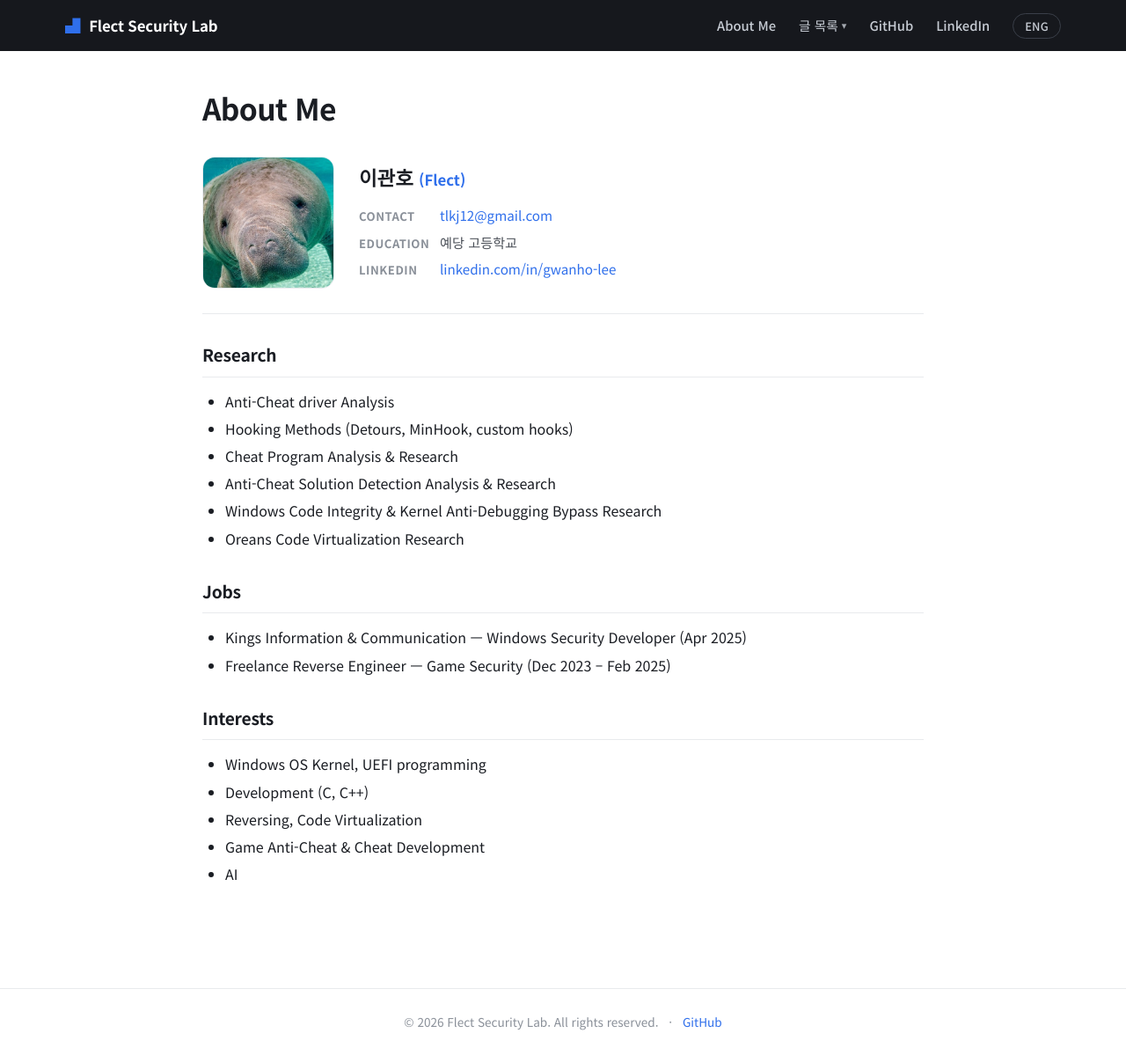
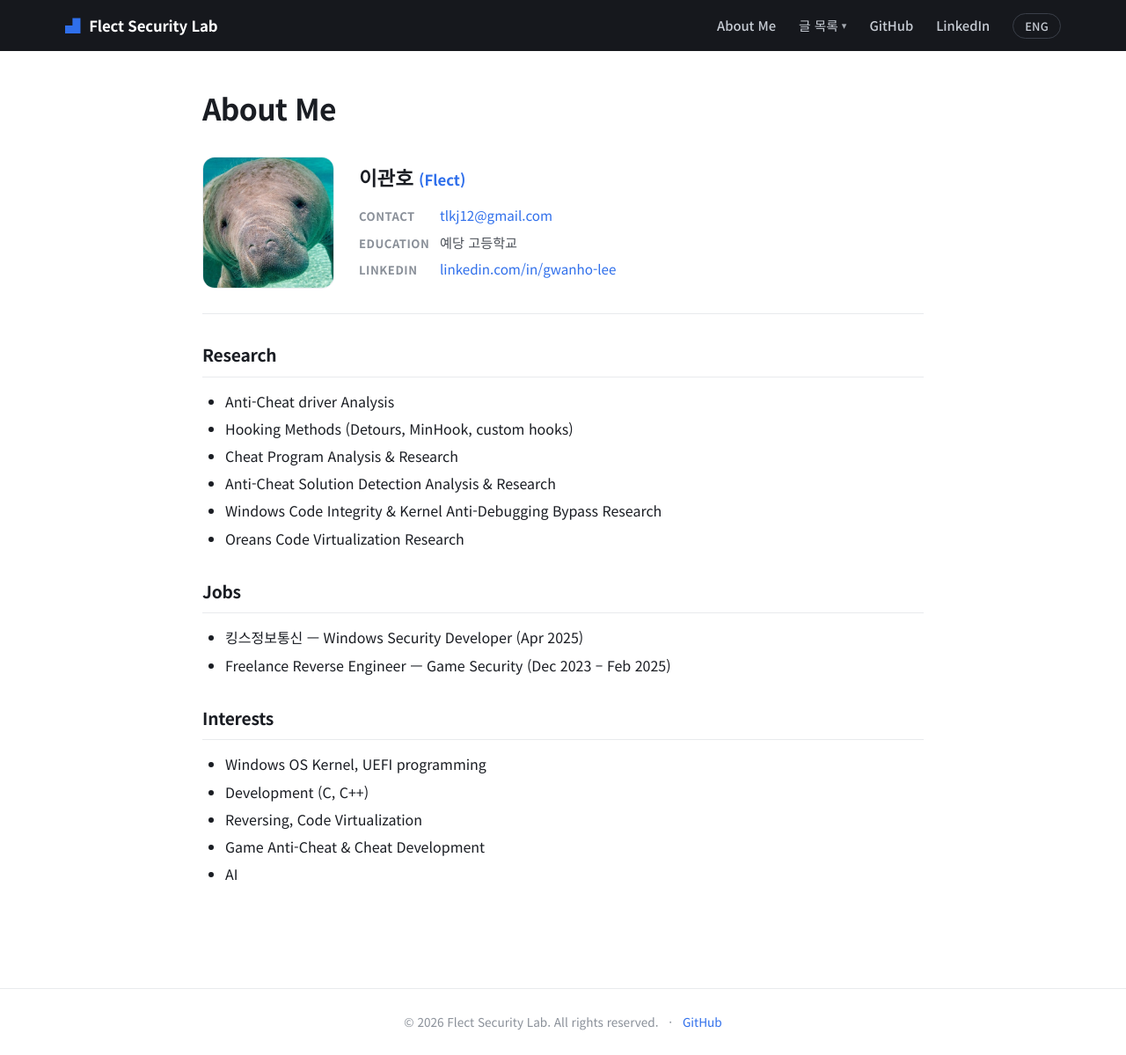
Before and after one commit to LeeGwan/LeeGwan.github.io, a Jekyll site: the page built from ko/about.md, in a window 1280 px wide and 1199 px high. Shown: the whole window at 88% size. Built offline with Jekyll 4.4.1, drawn with Linux system fonts in a browser that asks for light colours.

Commit message:
Update about.md

```diff
--- a/ko/about.md
+++ b/ko/about.md
@@ -36,7 +36,7 @@ no_sidebar: true
 
     <h2>Jobs</h2>
     <ul>
-      <li>Kings Information &amp; Communication — Windows Security Developer (Apr 2025)</li>
+      <li>킹스정보통신 — Windows Security Developer (Apr 2025)</li>
       <li>Freelance Reverse Engineer — Game Security (Dec 2023 – Feb 2025)</li>
     </ul>
 
```
